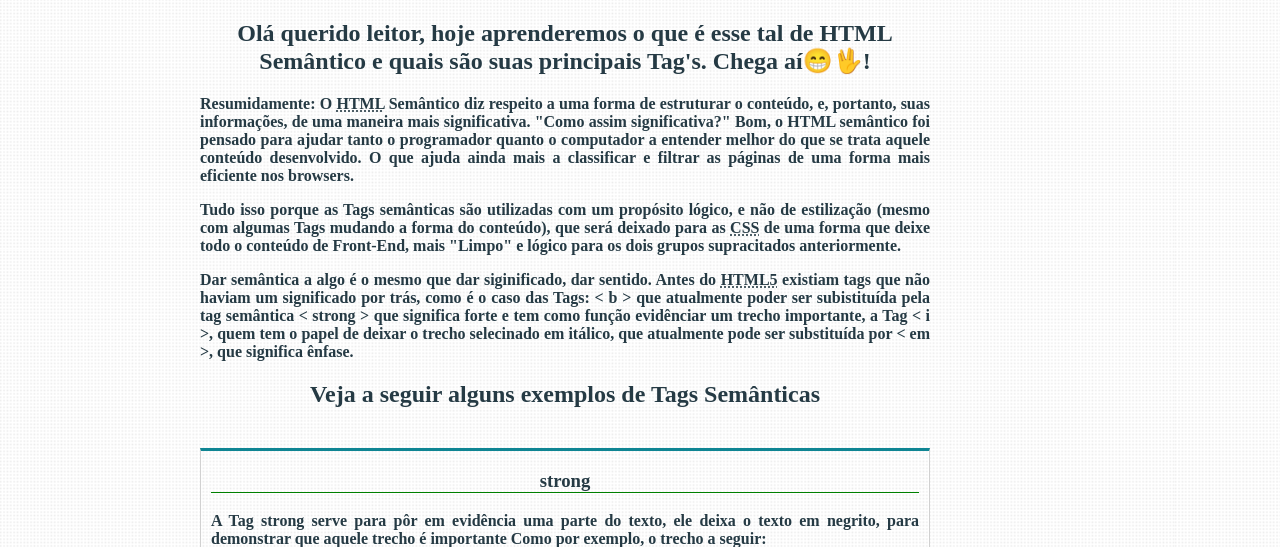
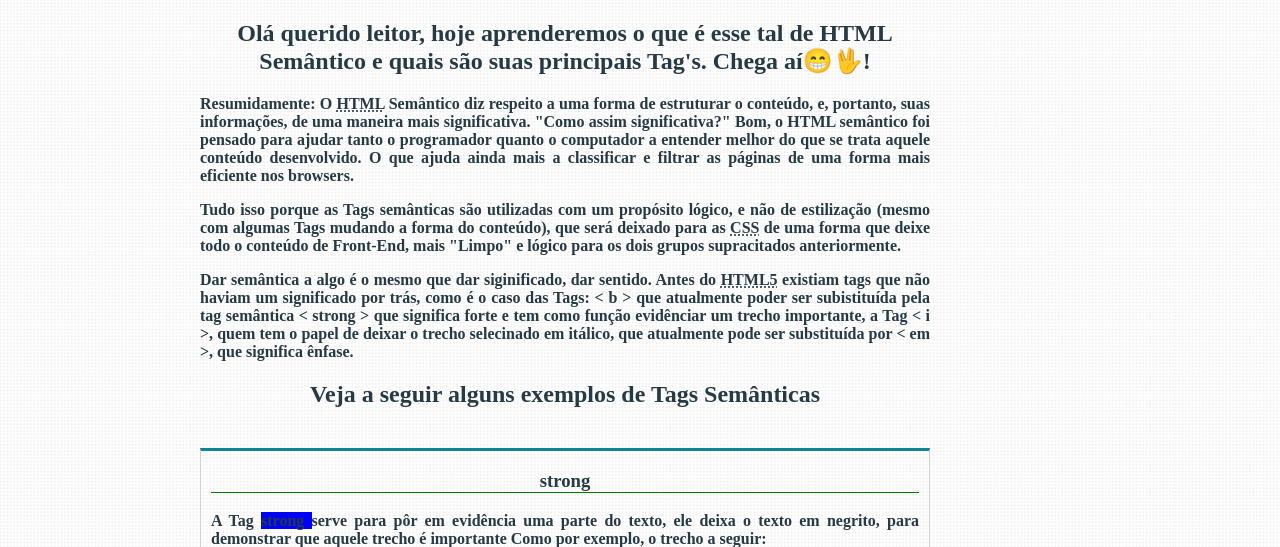
Before and after one commit to Linceo27/html-semantico, a plain HTML site: page index.html in a window 1280 px wide. Shown: the part 253-800 px from the top of the page. Drawn offline with Linux system fonts and the light colour scheme; a web font is replaced by a local one.

Commit message:
Update style.css

```diff
--- a/style.css
+++ b/style.css
@@ -87,3 +87,6 @@ p{
     text-align: justify;
 
 }
+#strongcor{
+    background-color:blue;
+}
```
